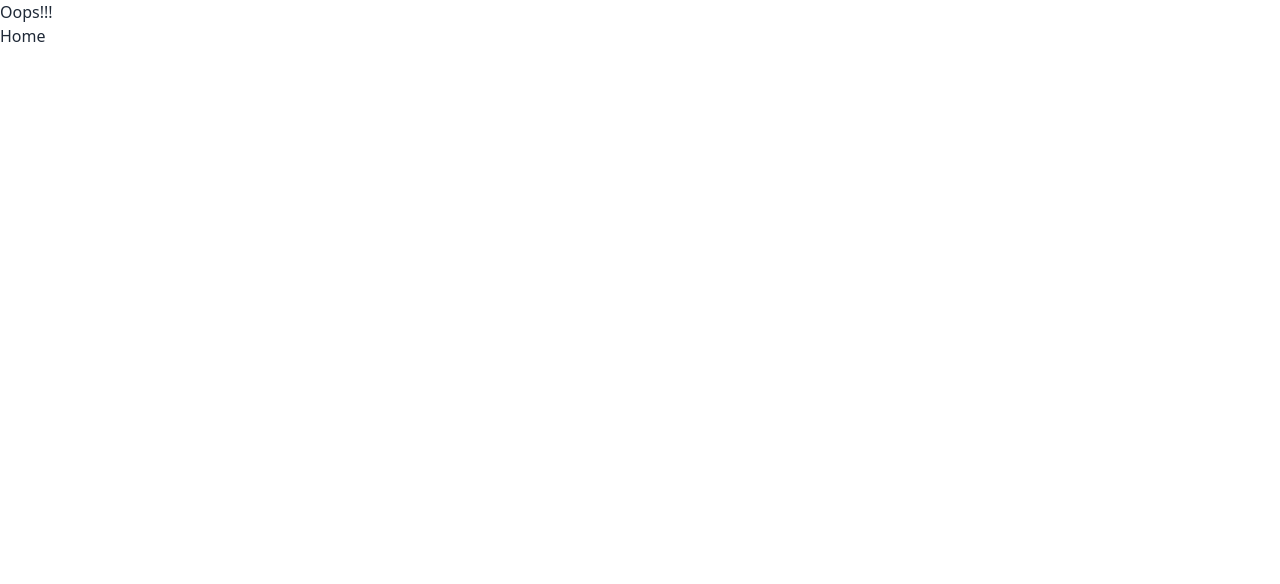
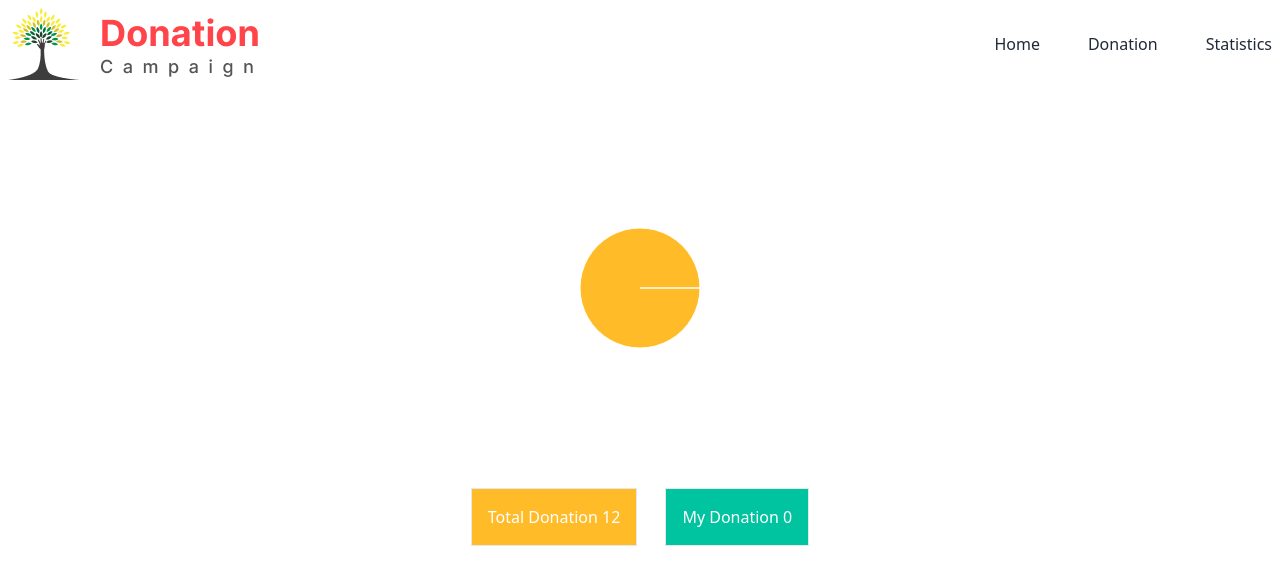
Before and after one commit to khadizajarin/donation-campaign, a React (Vite) app: page /statistics in a window 1280 px wide. Before the commit this address had no page. Shown: the top 584 px of the page. Built offline with nearby package versions, Linux system fonts and the light colour scheme.

Commit message:
statistics route added

```diff
--- a/package.json
+++ b/package.json
@@ -17,6 +17,7 @@
     "react-dom": "^18.2.0",
     "react-router-dom": "^6.16.0",
     "react-toastify": "^9.1.3",
+    "recharts": "^2.8.0",
     "sort-by": "^1.2.0"
   },
   "devDependencies": {
--- a/src/componants/Banner/Banner.jsx
+++ b/src/componants/Banner/Banner.jsx
@@ -1,7 +1,7 @@
 import { useState } from "react";
 
 const Banner = () => {
-    const [inputValue, setInputValue] = useState('');
+    const [inputValue, setInputValue] = useState();
 
     const handleInputChange = (event) => {
         setInputValue(event.target.value);
@@ -12,20 +12,25 @@ const Banner = () => {
     }
 
     return (
-        <div className="flex-col items-center justify-center">
-            <h2 className="text-center text-5xl font-extrabold">I Grow By Helping People In Need</h2>
+        <div>
+            <div className="flex flex-col items-center justify-center h-screen " style={{ backgroundImage: 'url("https://i.ibb.co/W0wDdgR/Clothing.png")', backgroundSize: 'cover', backgroundPosition: 'center', filter: 'brightness()'}}>
+
+                <div >
+                    <h2 className="text-center text-5xl font-extrabold ">I Grow By Helping People In Need</h2>
                     <div className="flex items-center justify-center mt-10">
                     <input
                         id="search-input"
                         type="text"
-                    className="input input-bordered w-full max-w-xs"
+                        className="input input-bordered w-full max-w-xs mt-2"
                         value={inputValue}
                         onChange={handleInputChange}
                     />
-                <button onClick={handleButtonClick} className="btn bg-[#FF444A] text-white">Search</button>
+                    <button onClick={handleButtonClick} className="btn bg-[#FF444A] text-white mt-2">Search</button>
                     </div>
                 </div>
+            </div>
+
+        </div>
       );
-};
-
+    }
 export default Banner;
--- a/src/componants/DonationList/DonationList.jsx
+++ b/src/componants/DonationList/DonationList.jsx
@@ -2,31 +2,25 @@ import { useLoaderData } from "react-router-dom";
 import { getStoredDonation } from "../utilities";
 import { useState, useEffect } from "react";
 
+
 const DonationList = () => {
-
     const donationList = useLoaderData();
-
     const [donated, setDonated] = useState([]);
     const [displayDonation, setDisplayDonation] = useState([]);
 
+    useEffect(() => {
+      const storeDonateIds = getStoredDonation();
 
-    // const btnColor = donated.Text_button_bg;
-
-    useEffect( () =>{
-        const storeDonateIds = getStoredDonation();
-
-        if ( donationList.length > 0) {
-            const donate =[];
-            for(const id of storeDonateIds){
-                donate.push(donationList.find(donate => donate.id == id))
-
-            }
-            setDonated(donate);
-            setDisplayDonation(donate);
-            console.log(donationList, storeDonateIds, donate, displayDonation);
+      if (donationList.length > 0) {
+        const donate = [];
+        for (const id of storeDonateIds) {
+          donate.push(donationList.find((donate) => donate.id == id));
         }
-
-    }, [donationList])
+        setDonated(donate);
+        setDisplayDonation(donate);
+        console.log(donationList, storeDonateIds);
+      }
+    }, [donationList]);
 
     return (
         <div className="grid grid-cols-1 md:grid-cols-2 gap-4 max-w-7xl mx-auto mt-32">
@@ -55,3 +49,4 @@ const DonationList = () => {
 };
 
 export default DonationList;
+export const storeDonateIds = getStoredDonation();
--- /dev/null
+++ b/src/componants/Statistics/Statistics.jsx
@@ -0,0 +1,38 @@
+import { useLoaderData } from "react-router-dom";
+import { storeDonateIds } from "../DonationList/DonationList";
+import { PieChart, Pie, ResponsiveContainer, Cell } from 'recharts';
+
+const Statistics = () => {
+    const donationList = useLoaderData();
+    const totalNumberOfDonations = donationList.length;
+
+    const donatedListToShow = storeDonateIds;
+    const donatedList = donatedListToShow.length;
+
+  const data = [
+    { name: 'Total Donation', value: donationList.length},
+    { name: 'My Donation', value: donatedListToShow.length},
+  ];
+
+  const COLORS = ['#FFBB28', '#00C49F'];
+
+  return (
+    <div>
+        <ResponsiveContainer width="100%" height={400}>
+            <PieChart>
+            <Pie data={data} dataKey="value" cx="50%" cy="50%" outerRadius={60} fill="#8884d8">
+                {data.map((entry, index) => (
+                <Cell key={`cell-${index}`} fill={COLORS[index % COLORS.length]} />
+                ))}
+            </Pie>
+            </PieChart>
+        </ResponsiveContainer>
+        <div className="flex items-center justify-center gap-7">
+            <p className="border bg-[#FFBB28]  text-white p-4">Total Donation {donationList.length}</p>
+            <p className="border bg-[#00C49F] text-white p-4">My Donation {donatedListToShow.length}</p>
+        </div>
+    </div>
+  );
+};
+
+export default Statistics;
--- a/src/main.jsx
+++ b/src/main.jsx
@@ -10,6 +10,7 @@ import Home from './componants/Home/Home';
 import ErrorPage from './componants/ErrorPage/Errorpage';
 import DetailsCard from './componants/DetailsCard/DetailsCard';
 import DonationList from './componants/DonationList/DonationList';
+import Statistics from './componants/Statistics/Statistics';
 // import Donate from './componants/Donate/Donate';
 const router = createBrowserRouter([
   {
@@ -31,6 +32,11 @@ const router = createBrowserRouter([
         element: <DonationList></DonationList>,
         loader: () =>fetch('../public/donation.json')
       },
+      {
+        path: '/statistics',
+        element: <Statistics></Statistics>,
+        loader: () =>fetch('../public/donation.json')
+      }
     ]
   }
 ]);
```
Also changed, not shown: src/componants/Categories/Categories.jsx (+5 -5 lines), 1 other file (tests, documents, lock files or other folders). Lines whose indentation alone changed are shown as unchanged.
